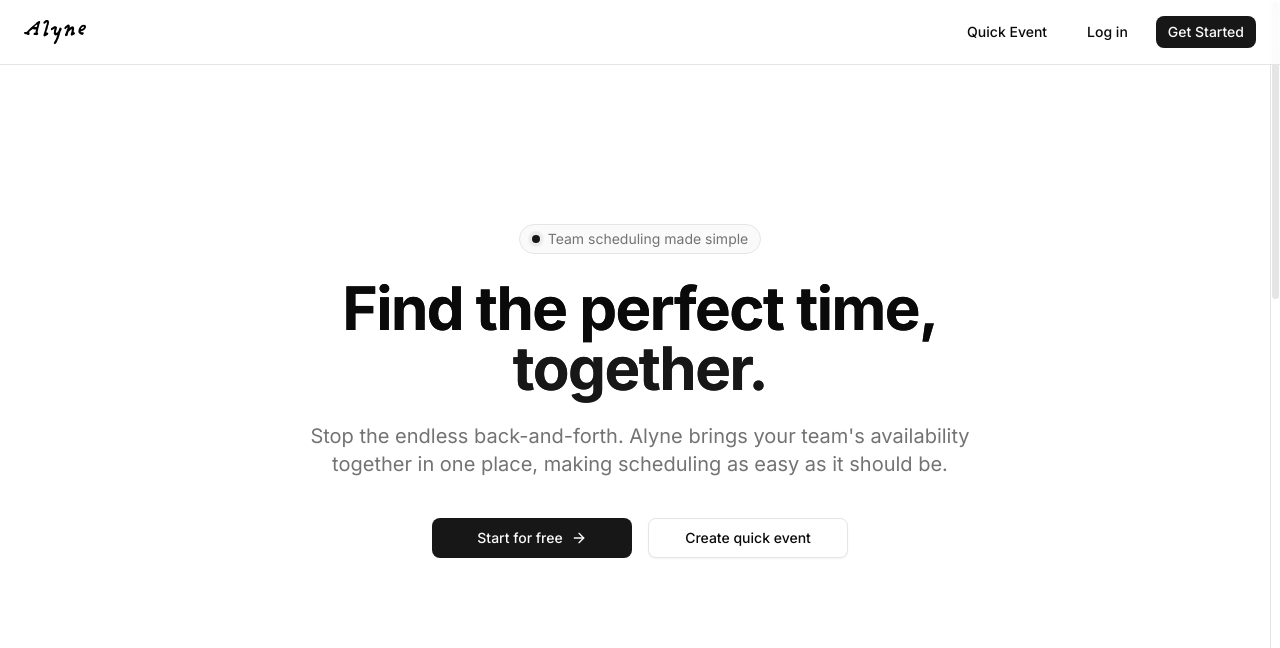
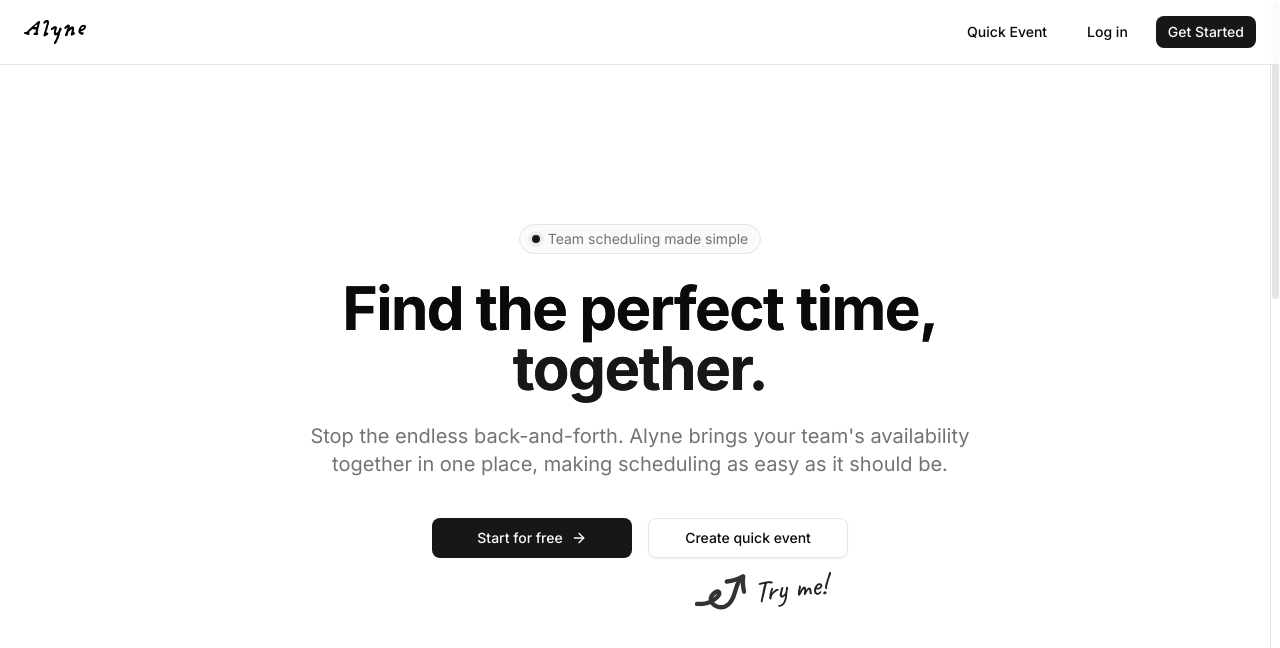
Before and after one commit to Jorstors/Alyne, a React (Vite) app in the folder frontend/: page / in a window 1280 px wide. Shown: the top 648 px of the page. Built offline with nearby package versions, Linux system fonts and the light colour scheme.

Commit message:
feat: Implement initial landing page with navigation, hero section, features, and supporting assets.

```diff
--- a/frontend/index.html
+++ b/frontend/index.html
@@ -9,7 +9,9 @@
   <title>Alyne - Team Scheduling Made Easy</title>
   <link rel="preconnect" href="https://fonts.googleapis.com">
   <link rel="preconnect" href="https://fonts.gstatic.com" crossorigin>
-  <link href="https://fonts.googleapis.com/css2?family=Inter:wght@400;500;600;700&display=swap" rel="stylesheet">
+  <link
+    href="https://fonts.googleapis.com/css2?family=Caveat:wght@400..700&family=Inter:wght@400;500;600;700&display=swap"
+    rel="stylesheet">
 </head>
 
 <body>
--- a/frontend/src/pages/LandingPage.tsx
+++ b/frontend/src/pages/LandingPage.tsx
@@ -86,11 +86,21 @@ export function LandingPage() {
                 <ArrowRight className="h-4 w-4" />
               </Button>
             </Link>
-            <Link to="/event/new">
-              <Button variant="outline" size="lg" className="min-w-[200px]">
-                Create quick event
-              </Button>
-            </Link>
+            <div className="relative">
+              <Link to="/event/new">
+                <Button variant="outline" size="lg" className="min-w-[200px]">
+                  Create quick event
+                </Button>
+              </Link>
+              <div className="absolute top-13 left-1/2 -translate-x-1/2 hidden sm:flex items-start gap-2 pointer-events-none">
+                <img
+                  src="/fat-loopy-arrow.svg"
+                  alt=""
+                  className="w-12 opacity-80 rotate-12 -scale-x-100 "
+                />
+                <span className="text-foreground/90 font-medium text-3xl -rotate-6 whitespace-nowrap" style={{ fontFamily: 'Caveat, cursive' }}>Try me!</span>
+              </div>
+            </div>
           </div>
         </div>
       </section>
```
Also changed, not shown: frontend/public/fat-loopy-arrow.svg (added).
